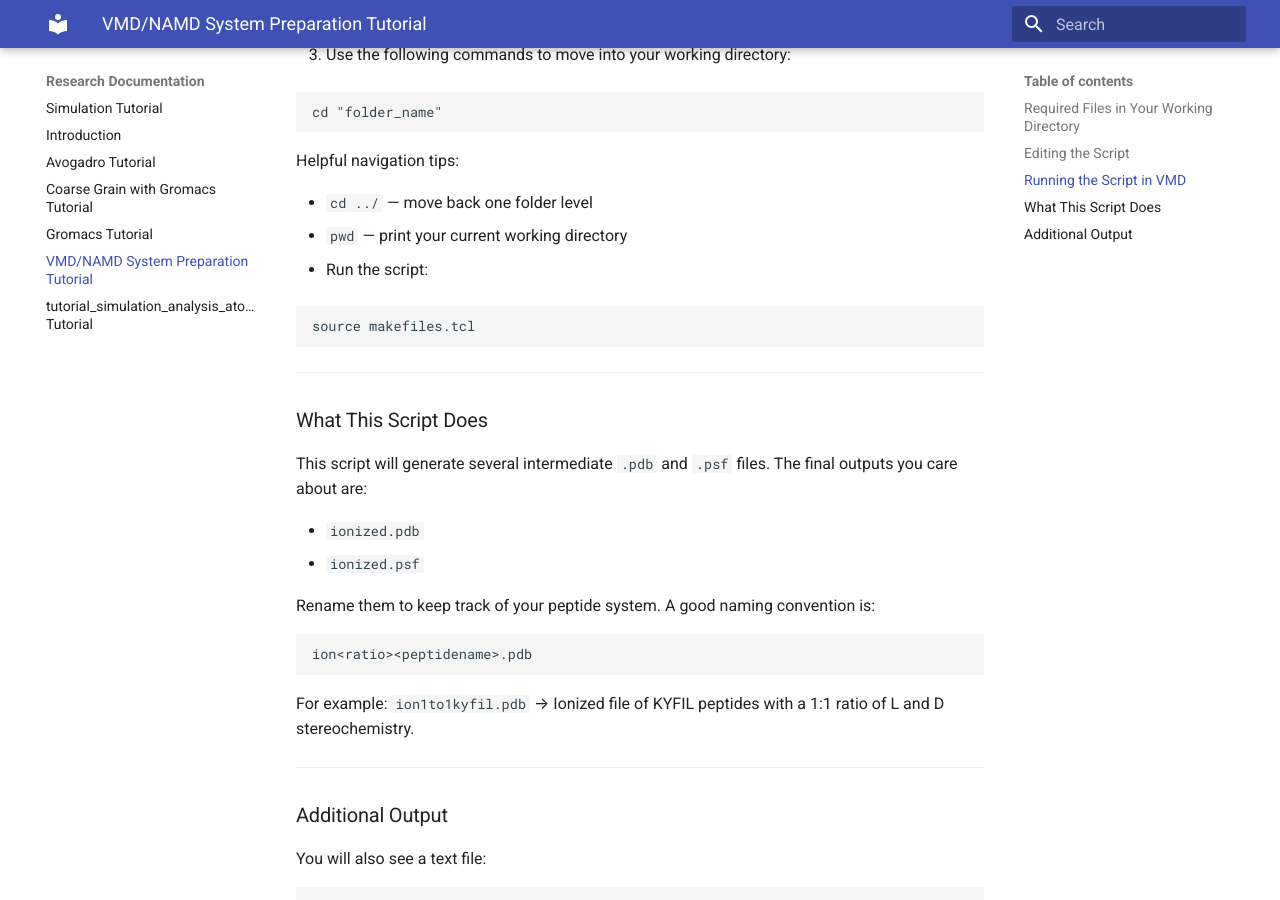
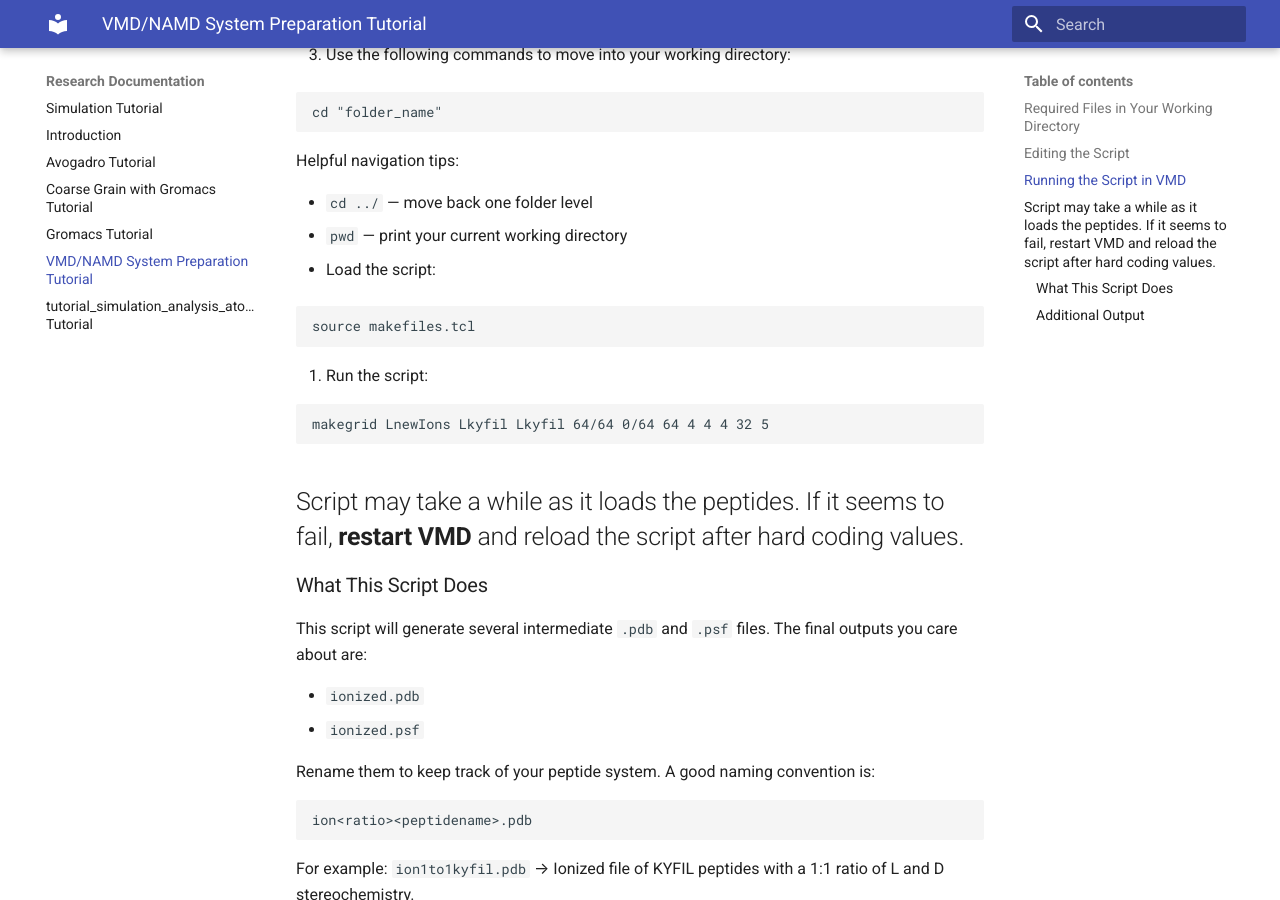
Before and after one commit to justinComp/doc_website, an MkDocs documentation site: the page built from docs/tutorial_namd.md, in a window 1280 px wide and 900 px high, scrolled down 2212 px. Built offline with MkDocs 1.6.1 and Material for MkDocs 9.7.7, drawn with Linux system fonts in a browser that asks for light colours.

Commit message:
namd fixes

````diff
--- a/docs/tutorial_namd.md
+++ b/docs/tutorial_namd.md
@@ -105,11 +105,19 @@
 * `cd ../` — move back one folder level
 * `pwd` — print your current working directory
 
-4. Run the script:
+4. Load the script:
 
 ```tcl
 source makefiles.tcl
 ```
+
+5. Run the script:
+
+```tcl
+makegrid LnewIons Lkyfil Lkyfil 64/64 0/64 64 4 4 4 32 5
+```
+
+Script may take a while as it loads the peptides. If it seems to fail, **restart VMD** and reload the script after hard coding values.
 ---
 
 
````
